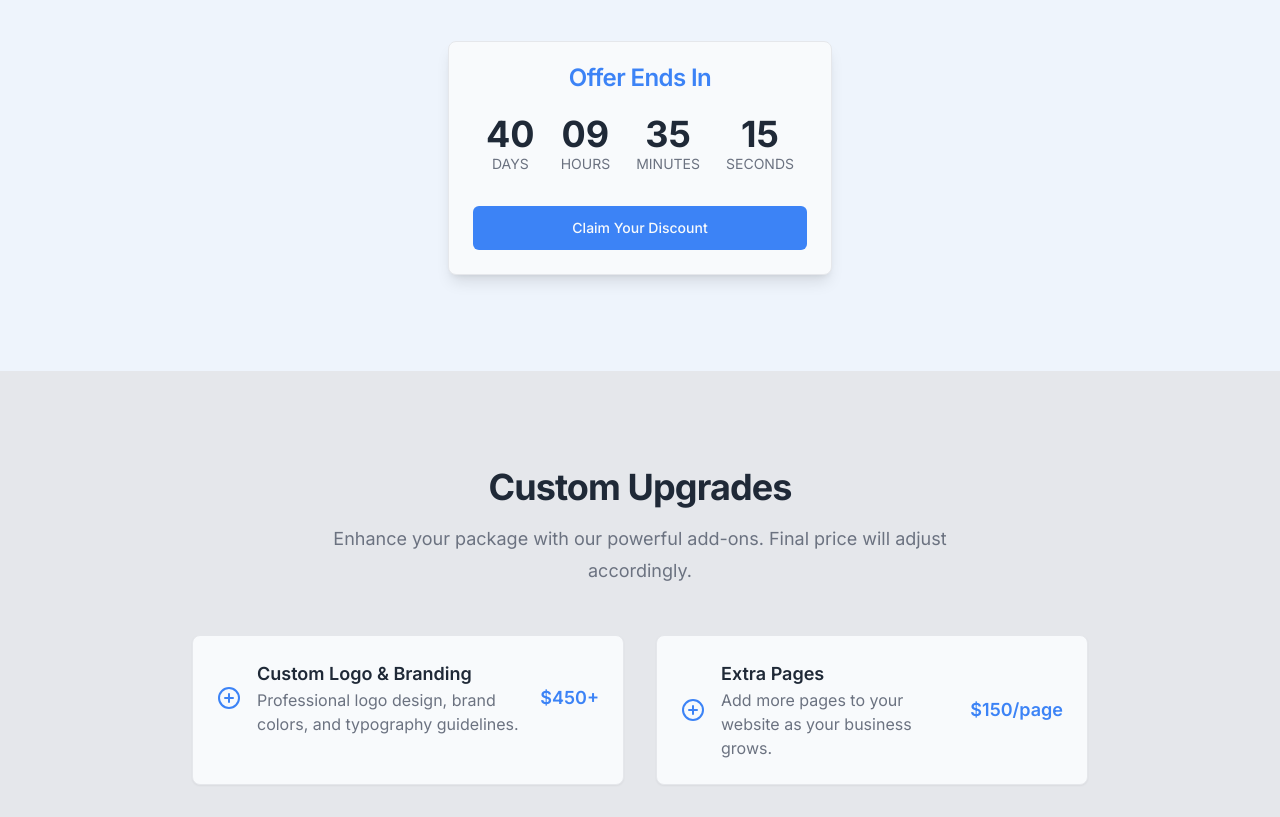
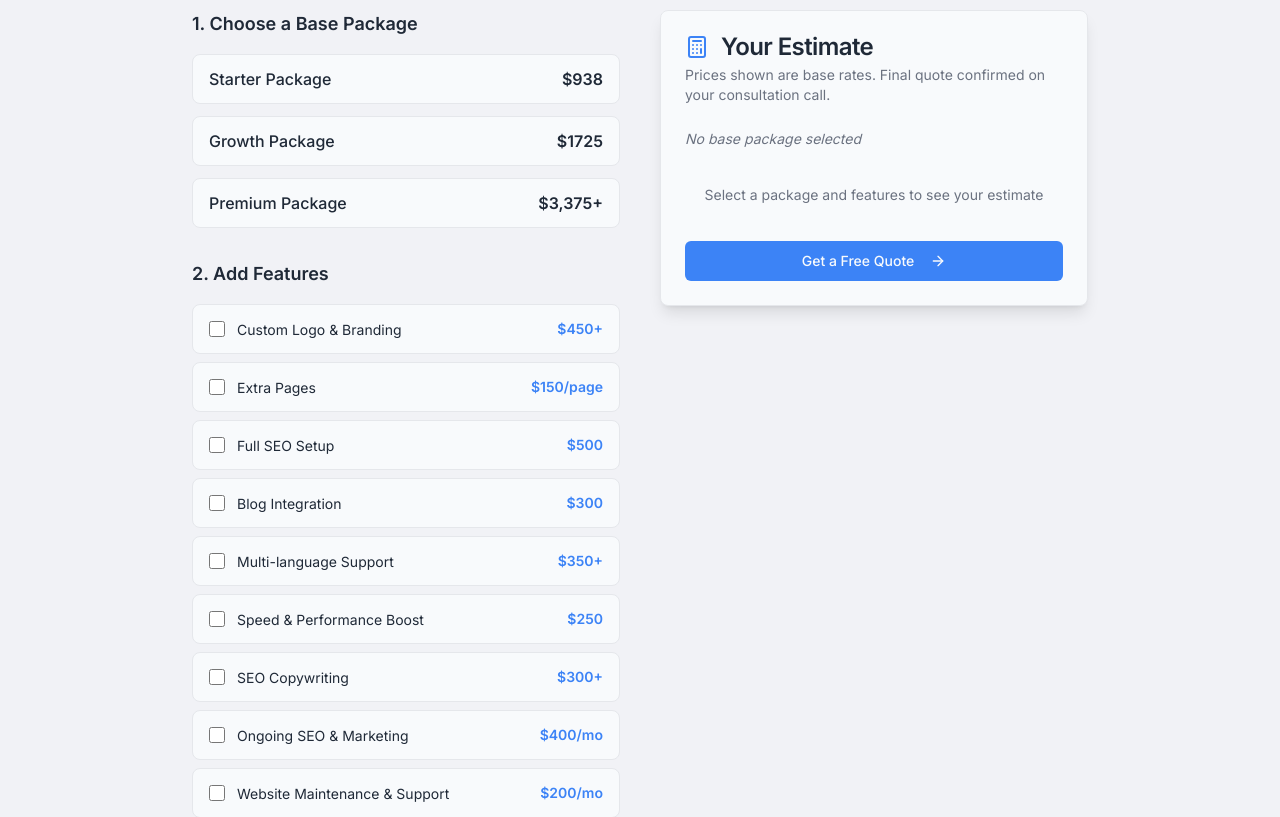
Before and after one commit to SawSimonLinn/codeheavenstudio, a Next.js app: page /codeheavenpricing in a window 1280 px wide. Shown: the part 1480-2297 px from the top of the page. Built offline with nearby package versions, Linux system fonts and the light colour scheme.

Commit message:
temp save

```diff
--- a/src/app/codeheavenpricing/page.tsx
+++ b/src/app/codeheavenpricing/page.tsx
@@ -13,17 +13,12 @@ import {
 } from "@/components/ui/card";
 import {
   Check,
-  PlusCircle,
   Calculator,
   ShieldCheck,
-  Star,
-  BadgeCent,
-  MessageCircle,
   ArrowRight,
   Zap,
 } from "lucide-react";
 import Link from "next/link";
-import { Avatar, AvatarFallback, AvatarImage } from "@/components/ui/avatar";
 
 const packages = [
   {
@@ -33,7 +28,7 @@ const packages = [
     description:
       "For small businesses getting online. Features can be added or removed.",
     features: [
-      "5-page responsive website (Home, About, Services, Blog, Contact)",
+      "3-page responsive website (Home, Privacy Policy, Terms & Conditions)",
       "Mobile-friendly + SEO-ready design",
       "Custom design with brand colors & typography",
       "Free 2 stock videos + premium hero section",
@@ -53,7 +48,7 @@ const packages = [
       "For businesses ready to scale. Features can be added or removed.",
     features: [
       "Everything in Starter Package plus:",
-      "Up to 12 custom-designed pages",
+      "Up to 7 custom-designed pages",
       "Blog setup with categories & tags",
       "Advanced SEO optimization (keywords, on-page SEO, schema setup)",
       "Premium stock images & icons included",
@@ -152,6 +147,26 @@ const addOns = [
   },
 ];
 
+const packageBasePrices: Record<string, { original: number; discounted: number }> = {
+  "Starter Package": { original: 1250, discounted: 938 },
+  "Growth Package": { original: 2300, discounted: 1725 },
+  "Premium Package": { original: 4500, discounted: 3375 },
+};
+
+const featureOptions = [
+  { name: "Custom Logo & Branding", price: 450, display: "$450+", description: "Professional logo design, brand colors, and typography guidelines." },
+  { name: "Extra Pages", price: 150, display: "$150/page", description: "Add more pages to your website as your business grows." },
+  { name: "Full SEO Setup", price: 500, display: "$500", description: "Comprehensive on-page and technical SEO to boost your ranking." },
+  { name: "Blog Integration", price: 300, display: "$300", description: "A fully functional blog to share updates and attract traffic." },
+  { name: "Multi-language Support", price: 350, display: "$350+", description: "Translate and localize your site for global audiences." },
+  { name: "Speed & Performance Boost", price: 250, display: "$250", description: "Advanced optimization for ultra-fast load times." },
+  { name: "SEO Copywriting", price: 300, display: "$300+", description: "SEO-friendly website content for better engagement and ranking." },
+  { name: "Ongoing SEO & Marketing", price: 400, display: "$400/mo", description: "Continuous optimization, keyword tracking, and marketing strategy." },
+  { name: "Website Maintenance & Support", price: 200, display: "$200/mo", description: "Updates, backups, bug fixes, and priority support." },
+  { name: "Custom Video / Animation", price: 500, display: "$500+", description: "A tailored explainer video or homepage animation for your brand." },
+  { name: "AI Features (chatbot, automation)", price: 500, display: "$500+", description: "Integrate a custom AI chatbot or workflow automation tools." },
+];
+
 const CountdownUnit = ({ value, label }: { value: number; label: string }) => (
   <div className="flex flex-col items-center">
     <span className="text-3xl sm:text-4xl font-bold">
@@ -164,6 +179,24 @@ const CountdownUnit = ({ value, label }: { value: number; label: string }) => (
 );
 
 export default function PricingPage() {
+  const [selectedPackage, setSelectedPackage] = useState<string | null>(null);
+  const [selectedFeatures, setSelectedFeatures] = useState<Set<string>>(new Set());
+
+  const toggleFeature = (name: string) => {
+    setSelectedFeatures((prev) => {
+      const next = new Set(prev);
+      if (next.has(name)) next.delete(name);
+      else next.add(name);
+      return next;
+    });
+  };
+
+  const estimatedTotal =
+    (selectedPackage ? packageBasePrices[selectedPackage].discounted : 0) +
+    featureOptions
+      .filter((f) => selectedFeatures.has(f.name))
+      .reduce((sum, f) => sum + f.price, 0);
+
   const [timeLeft, setTimeLeft] = useState({
     days: 0,
     hours: 0,
@@ -175,7 +208,7 @@ export default function PricingPage() {
     const calculateTimeLeft = () => {
       const now = new Date();
       const year = now.getFullYear();
-      const endDate = new Date(year, 8, 30, 23, 59, 59); // September is month 8 (0-indexed)
+      const endDate = new Date(year, 3, 30, 23, 59, 59); // April is month 3 (0-indexed)
 
       const difference = +endDate - +now;
       let newTimeLeft = { days: 0, hours: 0, minutes: 0, seconds: 0 };
@@ -283,6 +316,175 @@ export default function PricingPage() {
           </div>
         </section>
 
+        {/* Feature Builder Section */}
+        <section className="bg-muted/40 py-16 sm:py-24 border-t">
+          <div className="container mx-auto px-4">
+            <div className="mx-auto max-w-2xl text-center">
+              <h2 className="text-3xl font-bold tracking-tight text-foreground sm:text-4xl font-headline">
+                Build Your Own Package
+              </h2>
+              <p className="mt-4 text-lg leading-8 text-muted-foreground">
+                Select a base package and pick the features you need. See your
+                estimated total instantly.
+              </p>
+            </div>
+
+            <div className="mt-12 mx-auto max-w-4xl grid md:grid-cols-2 gap-10">
+              {/* Left: selectors */}
+              <div className="space-y-8">
+                {/* Package picker */}
+                <div>
+                  <h3 className="text-lg font-semibold mb-4">
+                    1. Choose a Base Package
+                  </h3>
+                  <div className="space-y-3">
+                    {packages.map((pkg) => (
+                      <button
+                        key={pkg.name}
+                        onClick={() =>
+                          setSelectedPackage(
+                            selectedPackage === pkg.name ? null : pkg.name
+                          )
+                        }
+                        className={`w-full flex items-center justify-between rounded-lg border px-4 py-3 text-left transition-colors ${
+                          selectedPackage === pkg.name
+                            ? "border-primary bg-primary/10 text-primary"
+                            : "border-border bg-background hover:border-primary/50"
+                        }`}
+                      >
+                        <span className="font-medium">{pkg.name}</span>
+                        <span className="font-semibold">{pkg.price}</span>
+                      </button>
+                    ))}
+                  </div>
+                </div>
+
+                {/* Feature picker */}
+                <div>
+                  <h3 className="text-lg font-semibold mb-4">
+                    2. Add Features
+                  </h3>
+                  <div className="space-y-2">
+                    {featureOptions.map((feature) => (
+                      <label
+                        key={feature.name}
+                        className={`flex items-center justify-between rounded-lg border px-4 py-3 cursor-pointer transition-colors ${
+                          selectedFeatures.has(feature.name)
+                            ? "border-primary bg-primary/10"
+                            : "border-border bg-background hover:border-primary/50"
+                        }`}
+                      >
+                        <div className="flex items-center gap-3">
+                          <input
+                            type="checkbox"
+                            checked={selectedFeatures.has(feature.name)}
+                            onChange={() => toggleFeature(feature.name)}
+                            className="h-4 w-4 accent-primary flex-shrink-0"
+                          />
+                          <div>
+                            <span className="text-sm">{feature.name}</span>
+                            {selectedFeatures.has(feature.name) && (
+                              <p className="text-xs text-muted-foreground mt-0.5">
+                                {feature.description}
+                              </p>
+                            )}
+                          </div>
+                        </div>
+                        <span className="text-sm font-semibold text-primary whitespace-nowrap ml-4">
+                          {feature.display}
+                        </span>
+                      </label>
+                    ))}
+                  </div>
+                </div>
+              </div>
+
+              {/* Right: summary */}
+              <div className="md:sticky md:top-24 self-start">
+                <Card className="shadow-lg">
+                  <CardHeader>
+                    <div className="flex items-center gap-3">
+                      <Calculator className="h-6 w-6 text-primary" />
+                      <CardTitle>Your Estimate</CardTitle>
+                    </div>
+                    <CardDescription>
+                      Prices shown are base rates. Final quote confirmed on
+                      your consultation call.
+                    </CardDescription>
+                  </CardHeader>
+                  <CardContent className="space-y-3">
+                    {selectedPackage ? (
+                      <div className="flex justify-between text-sm">
+                        <span>{selectedPackage}</span>
+                        <div className="text-right">
+                          <span className="line-through text-muted-foreground mr-2">
+                            ${packageBasePrices[selectedPackage].original.toLocaleString()}
+                          </span>
+                          <span className="font-semibold">
+                            ${packageBasePrices[selectedPackage].discounted.toLocaleString()}
+                          </span>
+                        </div>
+                      </div>
+                    ) : (
+                      <p className="text-sm text-muted-foreground italic">
+                        No base package selected
+                      </p>
+                    )}
+
+                    {featureOptions
+                      .filter((f) => selectedFeatures.has(f.name))
+                      .map((f) => (
+                        <div
+                          key={f.name}
+                          className="flex justify-between text-sm"
+                        >
+                          <span className="text-muted-foreground">
+                            {f.name}
+                          </span>
+                          <span className="font-semibold">{f.display}</span>
+                        </div>
+                      ))}
+
+                    {(selectedPackage || selectedFeatures.size > 0) && (
+                      <>
+                        {selectedPackage && (
+                          <div className="flex justify-between text-sm text-green-600 dark:text-green-400">
+                            <span>You save (25% off)</span>
+                            <span className="font-semibold">
+                              -$
+                              {(
+                                packageBasePrices[selectedPackage].original -
+                                packageBasePrices[selectedPackage].discounted
+                              ).toLocaleString()}
+                            </span>
+                          </div>
+                        )}
+                        <div className="border-t pt-3 mt-3 flex justify-between text-lg font-bold text-primary">
+                          <span>Estimated Total</span>
+                          <span>${estimatedTotal.toLocaleString()}+</span>
+                        </div>
+                      </>
+                    )}
+
+                    {!selectedPackage && selectedFeatures.size === 0 && (
+                      <div className="py-6 text-center text-muted-foreground text-sm">
+                        Select a package and features to see your estimate
+                      </div>
+                    )}
+
+                    <Button asChild className="w-full mt-4">
+                      <Link href="/contact">
+                        Get a Free Quote{" "}
+                        <ArrowRight className="ml-2 h-4 w-4" />
+                      </Link>
+                    </Button>
+                  </CardContent>
+                </Card>
+              </div>
+            </div>
+          </div>
+        </section>
+
         <section className="bg-primary/5 py-16 sm:py-24">
           <div className="container mx-auto px-4">
             <div className="mx-auto max-w-2xl text-center">
@@ -316,133 +518,6 @@ export default function PricingPage() {
           </div>
         </section>
 
-        <section className="bg-muted py-16 sm:py-24">
-          <div className="container mx-auto px-4">
-            <div className="mx-auto max-w-2xl text-center">
-              <h2 className="text-3xl font-bold tracking-tight text-foreground sm:text-4xl font-headline">
-                Custom Upgrades
-              </h2>
-              <p className="mt-4 text-lg leading-8 text-muted-foreground">
-                Enhance your package with our powerful add-ons. Final price will
-                adjust accordingly.
-              </p>
-            </div>
-            <div className="mt-12 mx-auto max-w-4xl grid gap-8 md:grid-cols-2">
-              {addOns.map((addOn) => (
-                <Card
-                  key={addOn.name}
-                  className="shadow-sm hover:shadow-md transition-shadow"
-                >
-                  <CardContent className="p-6">
-                    <div className="flex items-center gap-4">
-                      <div className="flex-shrink-0">
-                        <PlusCircle className="h-6 w-6 text-primary" />
-                      </div>
-                      <div>
-                        <h3 className="text-lg font-semibold">{addOn.name}</h3>
-                        <p className="text-muted-foreground">
-                          {addOn.description}
-                        </p>
-                      </div>
-                      <div className="ml-auto text-right">
-                        <p className="text-lg font-semibold text-primary whitespace-nowrap">
-                          {addOn.price}
-                        </p>
-                      </div>
-                    </div>
-                  </CardContent>
-                </Card>
-              ))}
-            </div>
-          </div>
-        </section>
-
-        <section className="py-16 sm:py-24">
-          <div className="container mx-auto px-4">
-            <div className="mx-auto max-w-4xl grid md:grid-cols-2 gap-12 items-center">
-              <div className="text-center md:text-left">
-                <h2 className="text-3xl font-bold tracking-tight text-foreground sm:text-4xl font-headline">
-                  Example Pricing
-                </h2>
-                <p className="mt-4 text-lg leading-8 text-muted-foreground">
-                  Here's how our flexible pricing works in practice.
-                </p>
-                <Card className="shadow-lg mt-6 text-left">
-                  <CardHeader>
-                    <div className="flex items-center gap-4">
-                      <Calculator className="h-8 w-8 text-primary" />
-                      <CardTitle>Sample Project Calculation</CardTitle>
-                    </div>
-                  </CardHeader>
-                  <CardContent className="space-y-4">
-                    <div className="flex justify-between items-center">
-                      <p>Starter Package</p>
-                      <p className="font-semibold">$1250</p>
-                    </div>
-                    <div className="flex justify-between items-center">
-                      <p>2 Extra Pages (2 x $150)</p>
-                      <p className="font-semibold">$300</p>
-                    </div>
-                    <div className="flex justify-between items-center">
-                      <p>Full SEO Setup</p>
-                      <p className="font-semibold">$500</p>
-                    </div>
-                    <div className="border-t my-2"></div>
-                    <div className="flex justify-between items-center text-lg font-bold text-primary">
-                      <p>Final Price</p>
-                      <p>$2050</p>
-                    </div>
-                    <div className="text-sm text-muted-foreground text-center pt-2">
-                      <p>
-                        <span className="font-semibold">
-                          Estimated Timeline:
-                        </span>{" "}
-                        1–2 weeks + add-ons (~3 weeks total)
-                      </p>
-                    </div>
-                  </CardContent>
-                </Card>
-              </div>
-              <div className="text-center">
-                <Card className="bg-secondary text-secondary-foreground shadow-xl">
-                  <CardContent className="p-8">
-                    <div className="flex justify-center mb-4">
-                      <Avatar className="h-20 w-20 border-4 border-background">
-                        <AvatarImage
-                          src="/review/review06.png"
-                          alt="MoMo Chan"
-                          data-ai-hint="design founder"
-                        />
-                        <AvatarFallback>MC</AvatarFallback>
-                      </Avatar>
-                    </div>
-                    <div className="flex justify-center mb-2">
-                      {[...Array(5)].map((_, i) => (
-                        <Star
-                          key={i}
-                          className="h-5 w-5 text-yellow-400 fill-yellow-400"
-                        />
-                      ))}
-                    </div>
-                    <blockquote className="text-lg italic">
-                      "Code Heaven Studio transformed my portfolio. The
-                      attention to detail and creativity they brought to the
-                      project was exceptional. I couldn't be happier with the
-                      results!"
-                    </blockquote>
-                    <footer className="mt-4">
-                      <p className="font-semibold">MoMo Chan</p>
-                      <p className="text-sm text-muted-foreground">
-                        Founder, MoMo Chan Designs
-                      </p>
-                    </footer>
-                  </CardContent>
-                </Card>
-              </div>
-            </div>
-          </div>
-        </section>
-
         <section className="bg-primary/5 border-t border-primary/10">
           <div className="container mx-auto px-4 py-16 sm:py-20">
             <div className="flex flex-col items-center justify-between gap-6 sm:flex-row">
```
